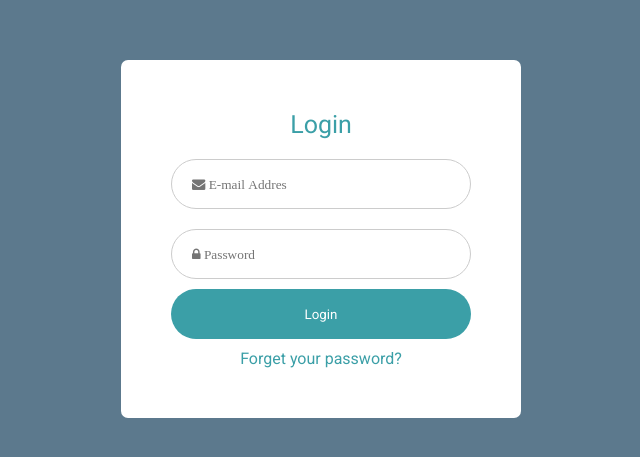
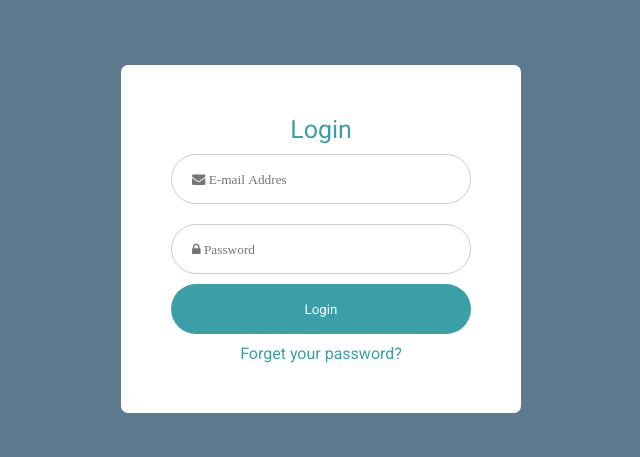
Before and after one commit to mateuslourenco/login-basico, a plain HTML site: page index.html in a window 1280 px wide. Shown: the part 161-618 px from the top of the page, without its empty margins (319-959 px from the left). Drawn offline with Linux system fonts and the light colour scheme.

Commit message:
removido paragrafo wrapper

```diff
--- a/index.html
+++ b/index.html
@@ -11,7 +11,7 @@
 <body>
     <form>
         <h3>Login</h3>
-        <p class="wrapper"><input type="email" name="email" placeholder="&#xf0e0; E-mail Addres"></p>
+        <input type="email" name="email" placeholder="&#xf0e0; E-mail Addres">
         <input type="password" name="password" placeholder="&#xf023; Password">
         <input type="submit" value="Login">
         <p><a href="#">Forget your password?</a></p>
```
